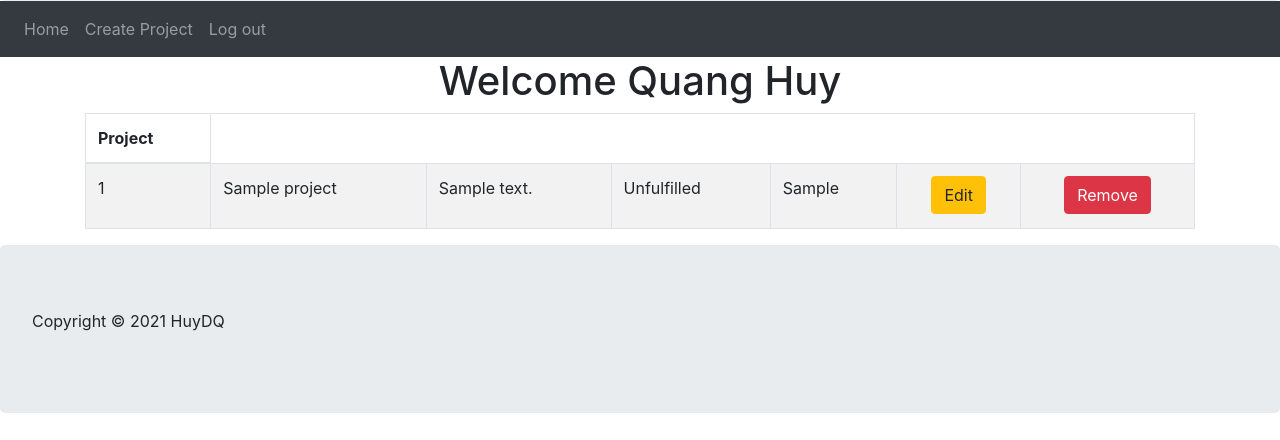
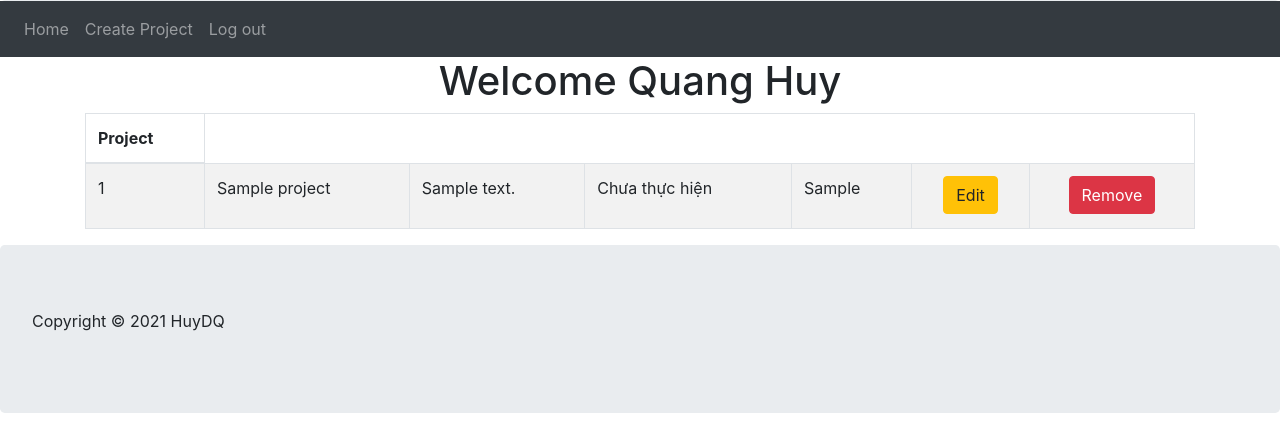
Before and after one commit to huydq14/ProjectApp, a Flask app: page /userHome in a window 1280 px wide. Shown: the part 287-727 px from the top of the page. Run offline with Flask 2, Linux system fonts and the light colour scheme; a user stored in the database is signed in; data comes from the database, SQL or seed files in the repository; tables that the repository leaves empty hold one stand-in row (values such as "Sample post"); some libraries are stand-ins or nearby versions.

Commit message:
Update userhome.html

```diff
--- a/templates/userhome.html
+++ b/templates/userhome.html
@@ -20,15 +20,15 @@
                             <td><p>{{ project.name }}</p></td>
                             <td><p>{{ project.desc }}</p></td>
                             {% if project.statusid == 1 %}
-                                <td><p>Unfulfilled</p></td>
+                                <td><p>Chưa thực hiện</p></td>
                             {% else %}
                                 {% if project.statusid == 2 %}
-                                <td><p>Processing</p></td>
+                                <td><p>Đang thực hiện</p></td>
                                 {% else %}
                                     {% if project.statusid == 3 %}
-                                    <td><p>Finish</p></td>
+                                    <td><p>Hoàn thành</p></td>
                                     {% else %}
-                                    <td><p>Out of date</p></td>
+                                    <td><p>Quá hạn</p></td>
                                     {% endif %}
                                 {% endif %}
                             {% endif %}
```
